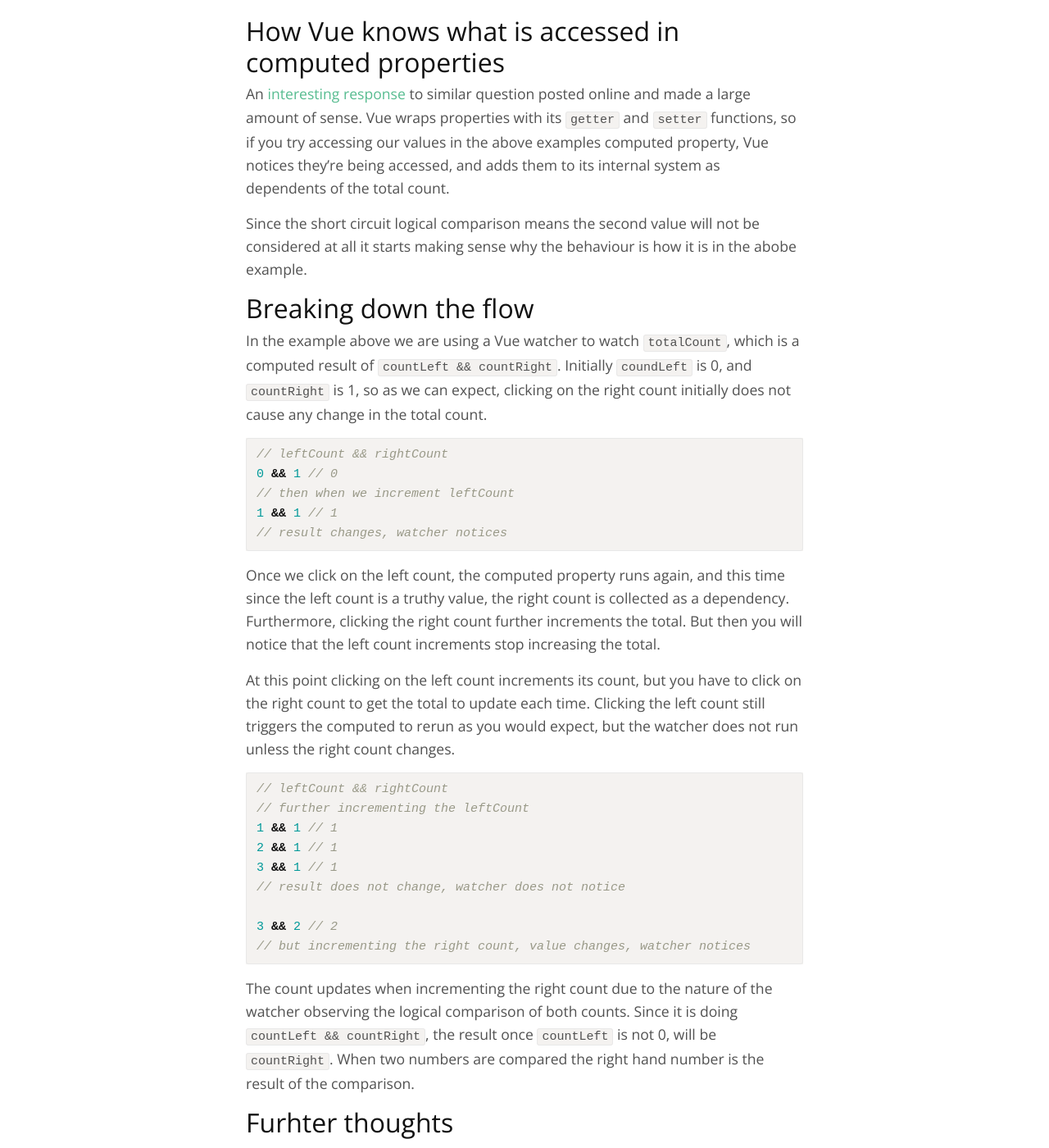
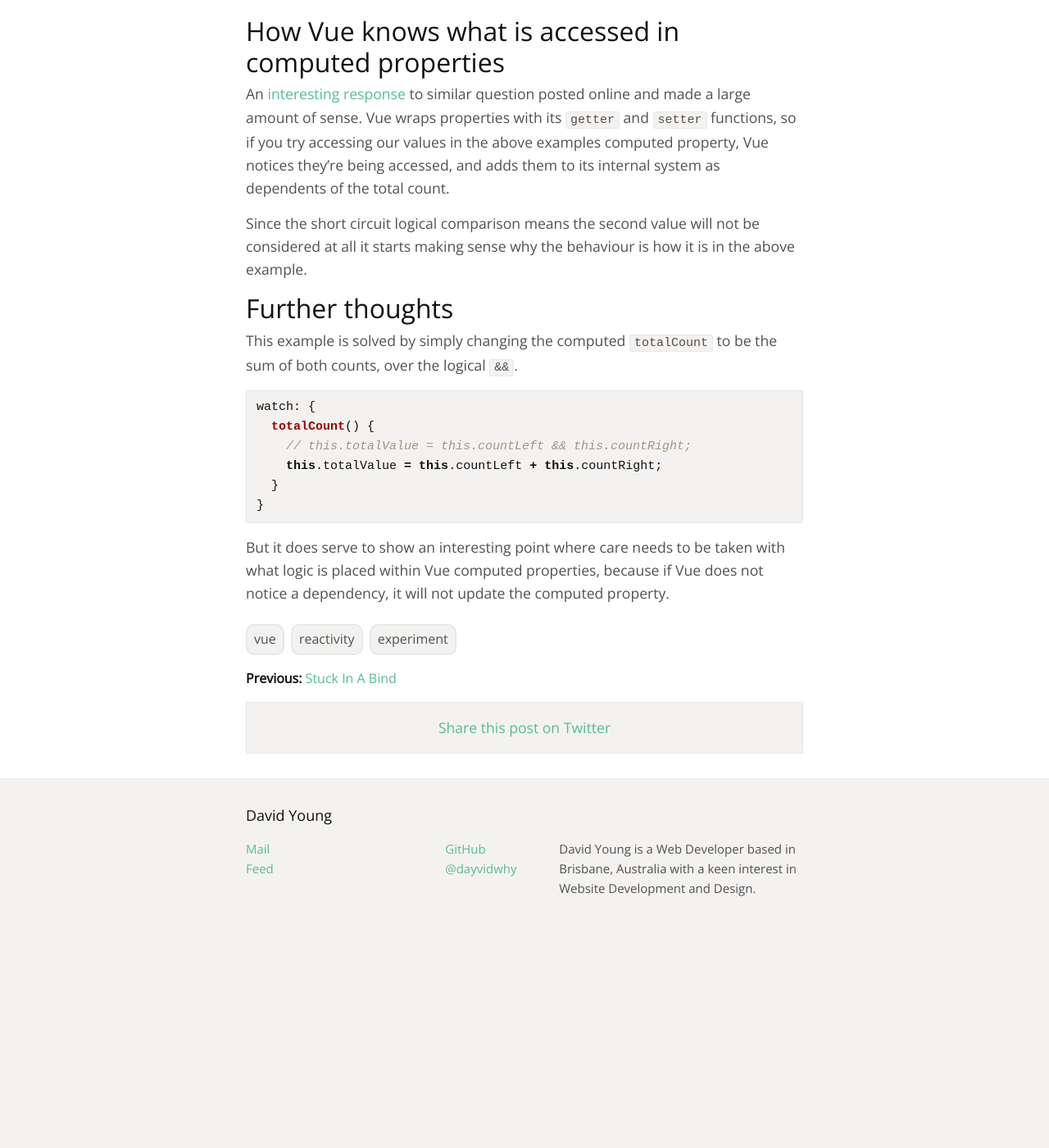
Before and after one commit to dayvidwhy/dayvidwhy.github.io, a Jekyll site: the page built from _posts/2021-08-30-short-circuit-vue-computed.markdown, in a window 1280 px wide and 1400 px high, scrolled down 1434 px. Shown: the whole window at 82% size. Built offline with Jekyll 4.4.1, drawn with Linux system fonts in a browser that asks for light colours; after the commit the page ends 2589 px from its top, so only the background shows below that; some of the changed text lies outside the part shown.

Commit message:
Simplify blog post on vue.

````diff
--- a/_posts/2021-08-30-short-circuit-vue-computed.markdown
+++ b/_posts/2021-08-30-short-circuit-vue-computed.markdown
@@ -34,38 +34,9 @@ The if statement won't resolve to true and we're doing a logical `&&` where the
 # How Vue knows what is accessed in computed properties
 An [interesting response](https://forum.vuejs.org/t/how-do-computed-properties-know-how-to-change/24140/6) to similar question posted online and made a large amount of sense. Vue wraps properties with its `getter` and `setter` functions, so if you try accessing our values in the above examples computed property, Vue notices they're being accessed, and adds them to its internal system as dependents of the total count.
 
-Since the short circuit logical comparison means the second value will not be considered at all it starts making sense why the behaviour is how it is in the abobe example.
+Since the short circuit logical comparison means the second value will not be considered at all it starts making sense why the behaviour is how it is in the above example.
 
-# Breaking down the flow
-In the example above we are using a Vue watcher to watch `totalCount`, which is a computed result of `countLeft && countRight`. Initially `coundLeft` is 0, and `countRight` is 1, so as we can expect, clicking on the right count initially does not cause any change in the total count.
-
-```js
-// leftCount && rightCount
-0 && 1 // 0
-// then when we increment leftCount
-1 && 1 // 1
-// result changes, watcher notices
-```
-
-Once we click on the left count, the computed property runs again, and this time since the left count is a truthy value, the right count is collected as a dependency. Furthermore, clicking the right count further increments the total. But then you will notice that the left count increments stop increasing the total.
-
-At this point clicking on the left count increments its count, but you have to click on the right count to get the total to update each time. Clicking the left count still triggers the computed to rerun as you would expect, but the watcher does not run unless the right count changes.
-
-```js
-// leftCount && rightCount
-// further incrementing the leftCount
-1 && 1 // 1
-2 && 1 // 1
-3 && 1 // 1
-// result does not change, watcher does not notice
-
-3 && 2 // 2
-// but incrementing the right count, value changes, watcher notices
-```
-
-The count updates when incrementing the right count due to the nature of the watcher observing the logical comparison of both counts. Since it is doing `countLeft && countRight`, the result once `countLeft` is not 0, will be `countRight`. When two numbers are compared the right hand number is the result of the comparison.
-
-# Furhter thoughts
+# Further thoughts
 This example is solved by simply changing the computed `totalCount` to be the sum of both counts, over the logical `&&`.
 
 ```js
````
